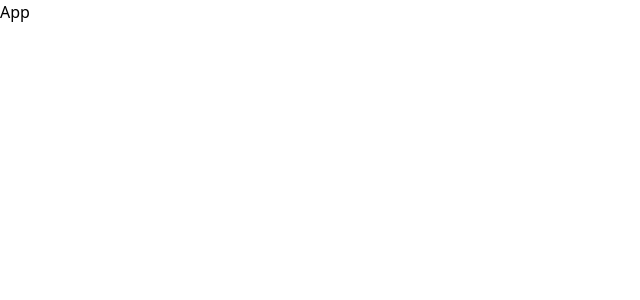
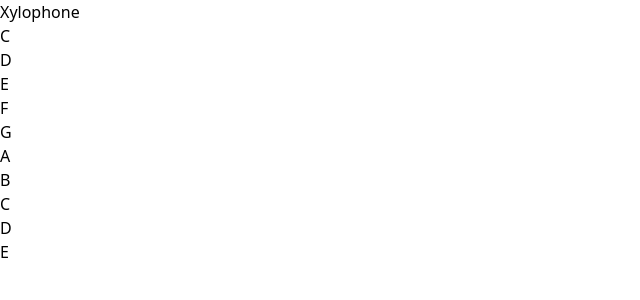
Before and after one commit to ruanha/glockenspiel, a React (Vite) app: page / in a window 1280 px wide. Shown: the top 300 px of the page, without its empty margins (0-640 px from the left). Built offline with nearby package versions, Linux system fonts and the light colour scheme.

Commit message:
initial file structure

```diff
--- a/src/App.tsx
+++ b/src/App.tsx
@@ -1,7 +1,9 @@
+import Xylophone from "./Xylophone";
+
 function App() {
   return (
     <>
-      <h1>App</h1>
+      <Xylophone />
     </>
   );
 }
--- /dev/null
+++ b/src/Bar.tsx
@@ -0,0 +1,5 @@
+function Bar({ note }: { note: string }) {
+  return <div>{note}</div>;
+}
+
+export default Bar;
--- /dev/null
+++ b/src/Xylophone.tsx
@@ -0,0 +1,16 @@
+import Bar from "./Bar";
+
+function Xylophone() {
+  // ten notes of the xylophone
+  const notes = ["C", "D", "E", "F", "G", "A", "B", "C", "D", "E"];
+  return (
+    <div>
+      <h1>Xylophone</h1>
+      {notes.map((note, index) => (
+        <Bar key={index} note={note} />
+      ))}
+    </div>
+  );
+}
+
+export default Xylophone;
```
